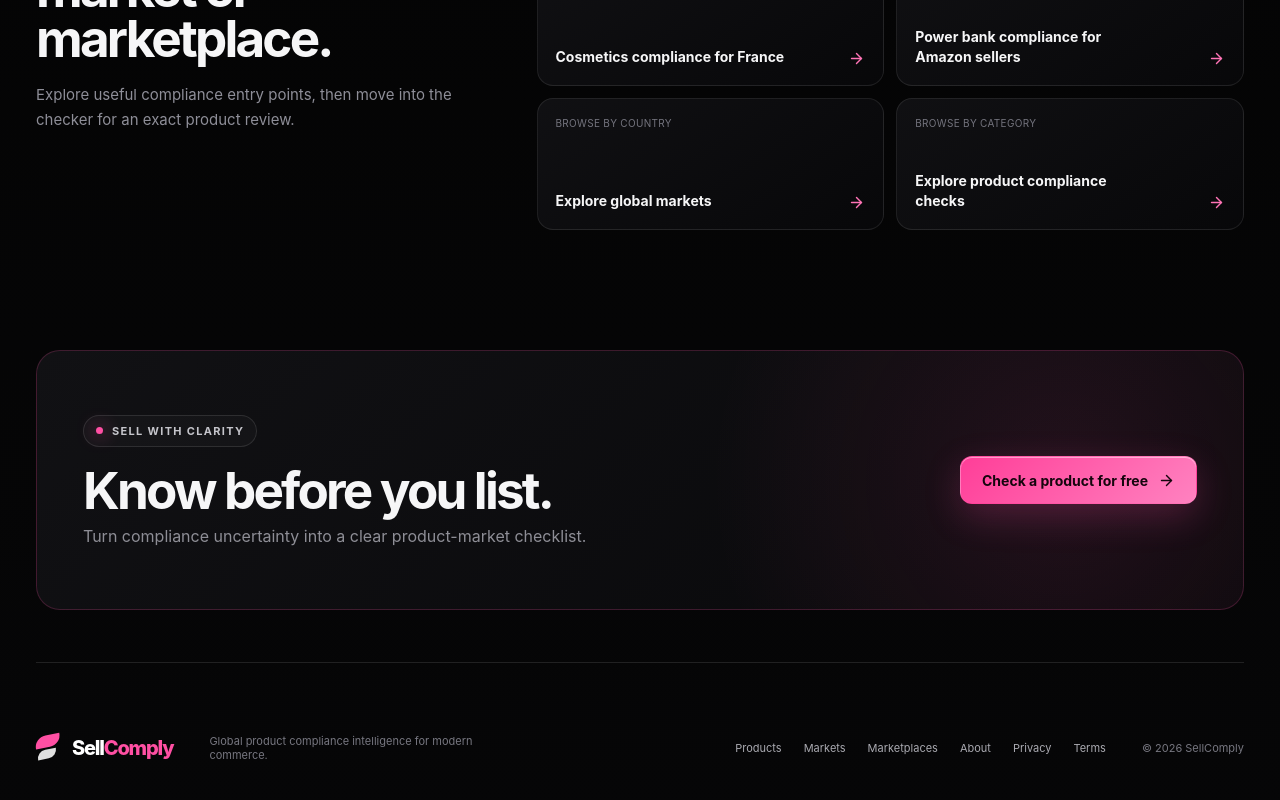
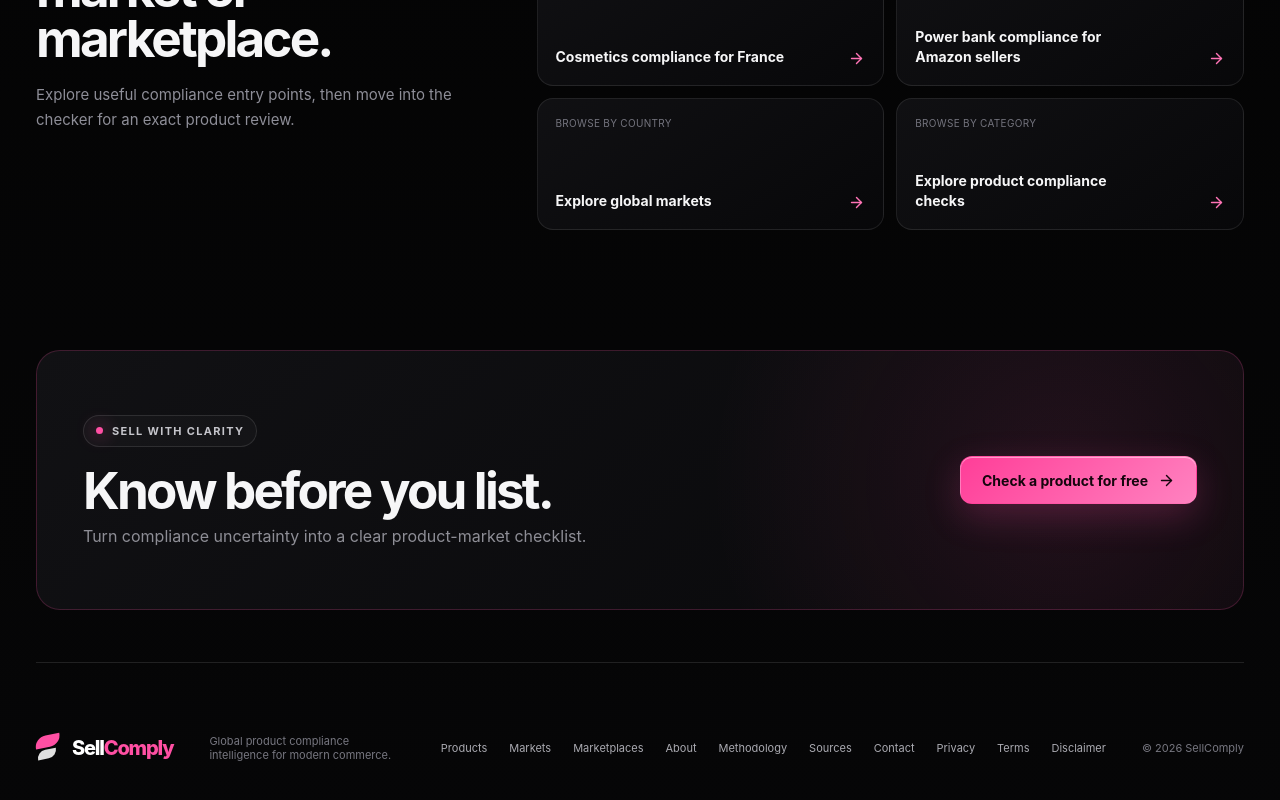
Before and after one commit to SviatF/sell-comply, a Next.js app: page / in a window 1280 px wide. Shown: the part 2475-3275 px from the top of the page. Built offline with nearby package versions, Linux system fonts and the light colour scheme.

Commit message:
Expose trust and legal pages from homepage

```diff
--- a/app/page.tsx
+++ b/app/page.tsx
@@ -586,7 +586,7 @@ export default function Home() {
         </a>
         <p>Global product compliance intelligence for modern commerce.</p>
         <div className="footer-links" id="resources">
-          <a href="/products">Products</a><a href="/markets">Markets</a><a href="/marketplaces">Marketplaces</a><a href="/about">About</a><a href="#">Privacy</a><a href="#">Terms</a>
+          <a href="/products">Products</a><a href="/markets">Markets</a><a href="/marketplaces">Marketplaces</a><a href="/about">About</a><a href="/methodology">Methodology</a><a href="/sources-policy">Sources</a><a href="/contact">Contact</a><a href="/privacy">Privacy</a><a href="/terms">Terms</a><a href="/disclaimer">Disclaimer</a>
         </div>
         <span>© 2026 SellComply</span>
       </footer>
```
